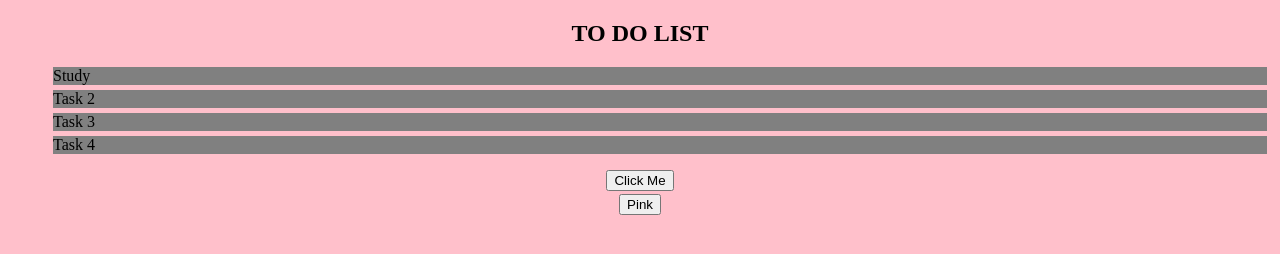
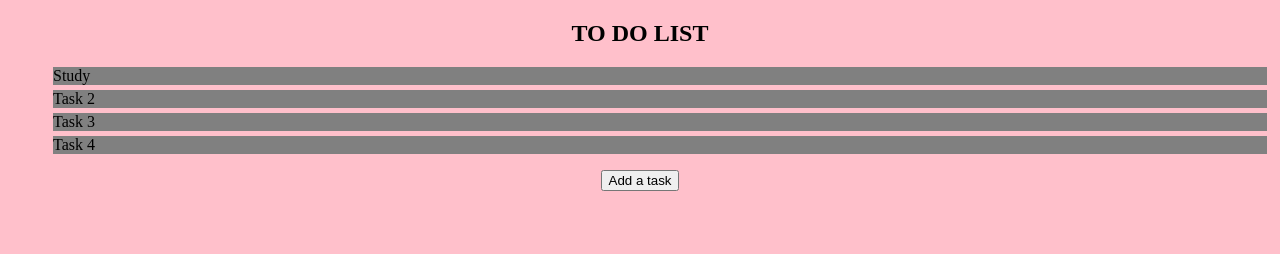
Before and after one commit to kowais915/todoList, a plain HTML site: page index.html in a window 1280 px wide. Drawn offline with Linux system fonts and the light colour scheme.

Commit message:
minor changes

```diff
--- a/index.html
+++ b/index.html
@@ -18,11 +18,9 @@
         <p>Task 4</p>
     </ul>
 <div class = "button1">
-    <button>Click Me</button>
+    <button>Add a task</button>
 </div>
-<div class = "button2">
-    <button>Pink</button>
-</div>
+
 
 
 
```
